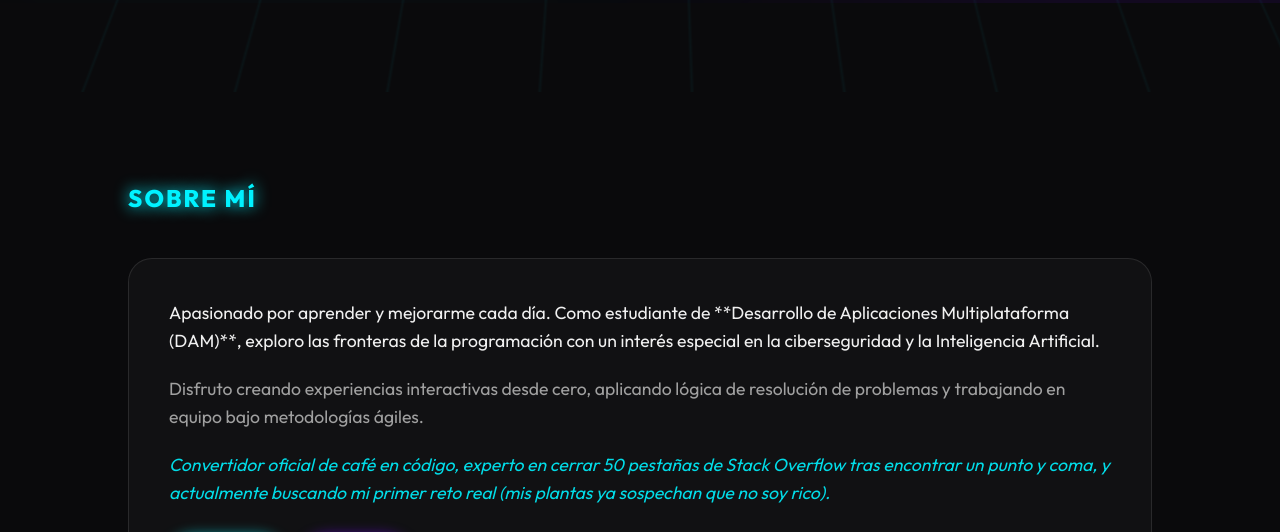
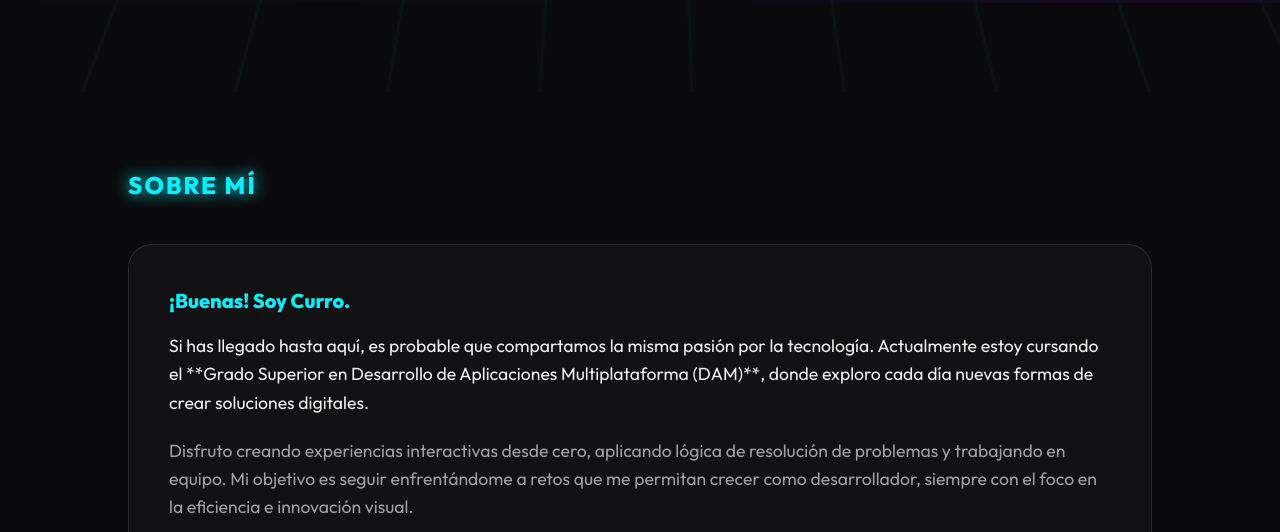
Before and after one commit to CurroPG/MiPortfolio, a plain HTML site: page index.html in a window 1280 px wide. Shown: the part 797-1329 px from the top of the page. Drawn offline with nearby package versions, Linux system fonts and the light colour scheme.

Commit message:
correccion de bugs

```diff
--- a/index.html
+++ b/index.html
@@ -60,17 +60,14 @@
     <section id="about">
         <h2 class="neon-text" style="margin-bottom: 40px;" data-i18n="about-title">Sobre Mí</h2>
         <div class="glass">
+            <p style="font-size: 1.25rem; font-weight: 700; color: var(--primary-neon); margin-bottom: 15px;" data-i18n="about-greeting">
+                ¡Buenas! Soy Curro.
+            </p>
             <p style="font-size: 1.1rem; margin-bottom: 20px;" data-i18n="about-p1">
-                Apasionado por aprender y mejorarme cada día. Como estudiante de **Desarrollo de Aplicaciones
-                Multiplataforma (DAM)**, exploro las fronteras de la programación con un interés especial en la
-                ciberseguridad y la Inteligencia Artificial.
+                Si has llegado hasta aquí, es probable que compartamos la misma pasión por la tecnología. Actualmente estoy cursando el **Grado Superior en Desarrollo de Aplicaciones Multiplataforma (DAM)**, donde exploro cada día nuevas formas de crear soluciones digitales.
             </p>
             <p style="font-size: 1.1rem; color: var(--text-muted);" data-i18n="about-p2">
-                Disfruto creando experiencias interactivas desde cero, aplicando lógica de resolución de problemas y
-                trabajando en equipo bajo metodologías ágiles.
-            </p>
-            <p style="font-size: 1.1rem; margin-top: 20px; color: var(--primary-neon); font-style: italic; opacity: 0.9;" data-i18n="about-p3">
-                Convertidor oficial de café en código, experto en cerrar 50 pestañas de Stack Overflow tras encontrar un punto y coma, y actualmente buscando mi primer reto real (mis plantas ya sospechan que no soy rico).
+                Disfruto creando experiencias interactivas desde cero, aplicando lógica de resolución de problemas y trabajando en equipo. Mi objetivo es seguir enfrentándome a retos que me permitan crecer como desarrollador, siempre con el foco en la eficiencia y la innovación visual.
             </p>
             <div style="margin-top: 30px; display: flex; gap: 20px;">
                 <a href="https://www.linkedin.com/in/curro-portillo-guerrero-075600390/" target="_blank"
--- a/js/main.js
+++ b/js/main.js
@@ -169,9 +169,9 @@ document.addEventListener('DOMContentLoaded', () => {
             "hero-subtitle": "Estudiante de DAM",
             "hero-btn": "Ver Proyectos",
             "about-title": "Sobre Mí",
-            "about-p1": "Apasionado por aprender y mejorarme cada día. Como estudiante de **Desarrollo de Aplicaciones Multiplataforma (DAM)**, exploro las fronteras de la programación con un interés especial en la ciberseguridad y la Inteligencia Artificial.",
-            "about-p2": "Disfruto creando experiencias interactivas desde cero, aplicando lógica de resolución de problemas y trabajando en equipo bajo metodologías ágiles.",
-            "about-p3": "Convertidor oficial de café en código, experto en cerrar 50 pestañas de Stack Overflow tras encontrar un punto y coma, y actualmente buscando mi primer reto real (mis plantas ya sospechan que no soy rico).",
+            "about-greeting": "¡Buenas! Soy Curro.",
+            "about-p1": "Si has llegado hasta aquí, es probable que compartamos la misma pasión por la tecnología. Actualmente estoy cursando el **Grado Superior en Desarrollo de Aplicaciones Multiplataforma (DAM)**, donde exploro cada día nuevas formas de crear soluciones digitales.",
+            "about-p2": "Disfruto creando experiencias interactivas desde cero, aplicando lógica de resolución de problemas y trabajando en equipo. Mi objetivo es seguir enfrentándome a retos que me permitan crecer como desarrollador, siempre con el foco en la eficiencia e innovación visual.",
             "edu-title": "Formación Académica",
             "edu-alan-turing": "CPIFP Alan Turing",
             "edu-alan-turing-degree": "Desarrollo de Aplicaciones Multiplataforma (DAM)",
@@ -224,9 +224,9 @@ document.addEventListener('DOMContentLoaded', () => {
             "hero-subtitle": "DAM Student",
             "hero-btn": "View Projects",
             "about-title": "About Me",
-            "about-p1": "Passionate about learning and improving every day. As a **Multiplatform Application Development (DAM)** student, I explore the frontiers of programming with a special interest in cybersecurity and Artificial Intelligence.",
-            "about-p2": "I enjoy creating interactive experiences from scratch, applying problem-solving logic, and working in a team under agile methodologies.",
-            "about-p3": "Official coffee-to-code converter, expert at closing 50 Stack Overflow tabs after finding a semicolon, and currently looking for my first real challenge (my plants already suspect I'm not rich).",
+            "about-greeting": "Hey there! I'm Curro.",
+            "about-p1": "If you've made it this far, we probably share the same passion for technology. I'm currently studying for a **Higher Degree in Multiplatform Application Development (DAM)**, where I explore new ways to create digital solutions every day.",
+            "about-p2": "I enjoy building interactive experiences from scratch, applying problem-solving logic, and working in a team. My goal is to keep tackling challenges that allow me to grow as a developer, always focusing on efficiency and visual innovation.",
             "edu-title": "Academic Background",
             "edu-alan-turing": "CPIFP Alan Turing",
             "edu-alan-turing-degree": "Multiplatform Application Development (DAM)",
```
